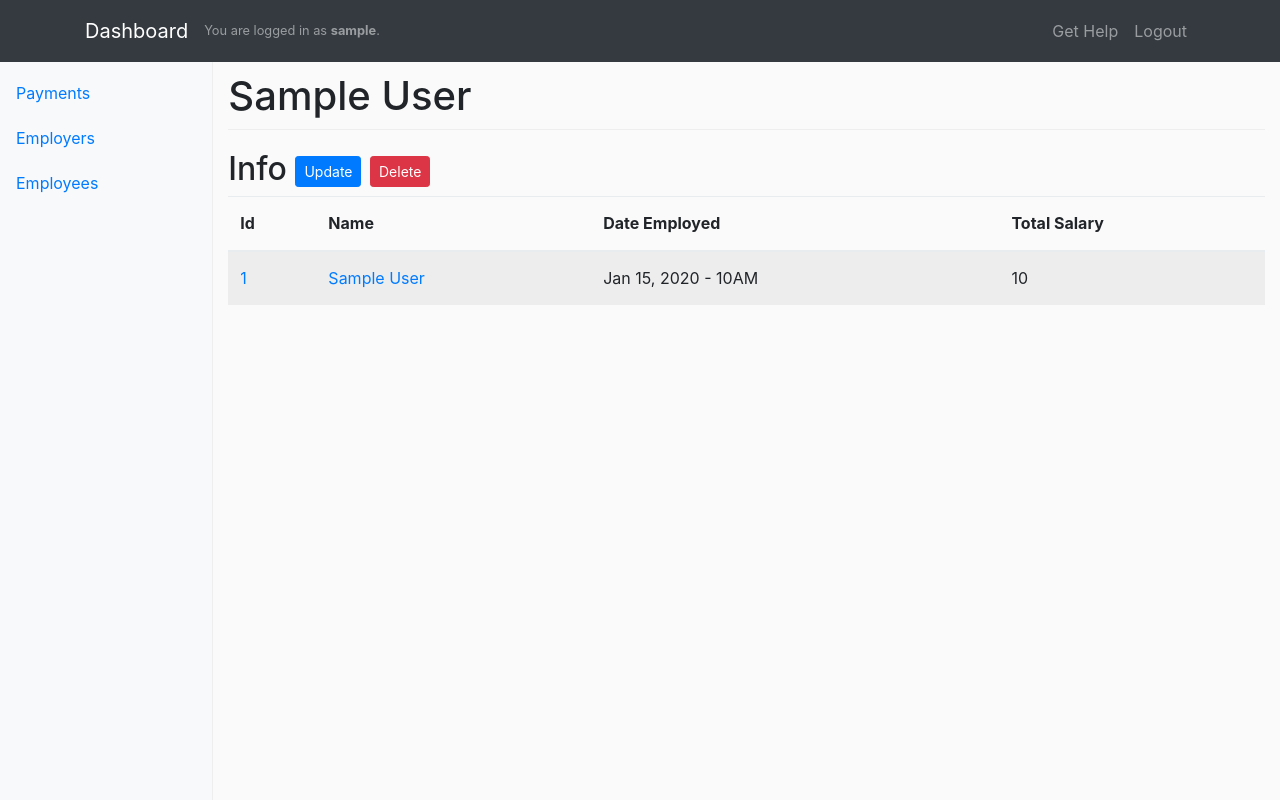
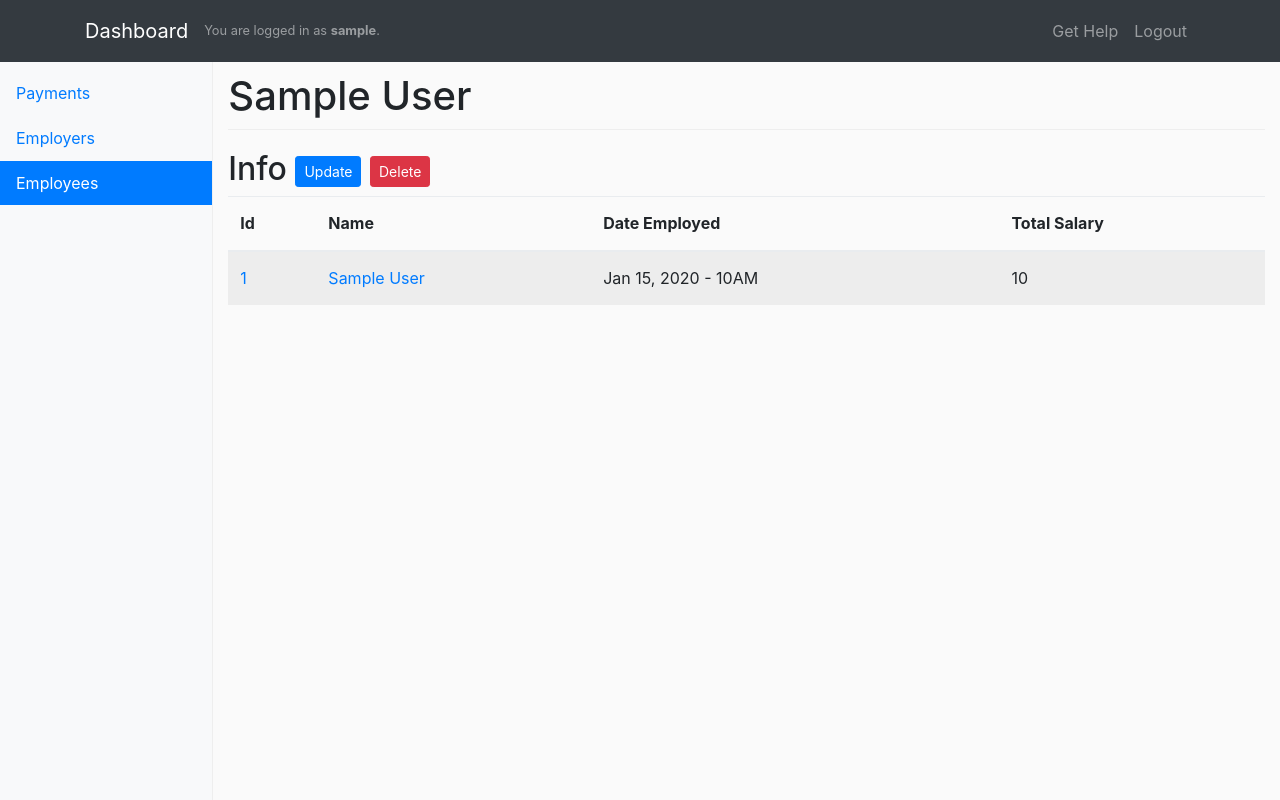
Before and after one commit to alchermd/client_payroll, a Flask app: page /dashboard/employees/1 in a window 1280 px wide. Run offline with Flask 2, Linux system fonts and the light colour scheme; the visitor is signed in with stand-in values (Sample User, id 1); tables that the repository leaves empty hold one stand-in row (values such as "Sample post"); some libraries are stand-ins or nearby versions.

Commit message:
Fix condition to properly cover all URL highlighting.

```diff
--- a/app/templates/includes/sidebar.html
+++ b/app/templates/includes/sidebar.html
@@ -1,13 +1,13 @@
 <nav class="col-sm-3 col-md-2 d-none d-sm-block bg-light sidebar">
     <ul class="nav nav-pills flex-column">
         <li class="nav-item">
-            <a class="nav-link {{ 'active' if request.path == url_for('dashboard') else '' }}" href="{{ url_for('dashboard') }}">Payments</a>
+            <a class="nav-link {{ 'active' if request.path.endswith('dashboard') or 'payments' in request.path else '' }}" href="{{ url_for('dashboard') }}">Payments</a>
         </li>
         <li class="nav-item">
-            <a class="nav-link {{ 'active' if request.path == url_for('employers') else '' }}" href="{{ url_for('employers') }}">Employers</a>
+            <a class="nav-link {{ 'active' if 'employers' in request.path else '' }}" href="{{ url_for('employers') }}">Employers</a>
         </li>
         <li class="nav-item">
-            <a class="nav-link {{ 'active' if request.path == url_for('employees') else '' }}" href="{{ url_for('employees') }}">Employees</a>
+            <a class="nav-link {{ 'active' if 'employees' in request.path else '' }}" href="{{ url_for('employees') }}">Employees</a>
         </li>
     </ul>
 </nav>
```
